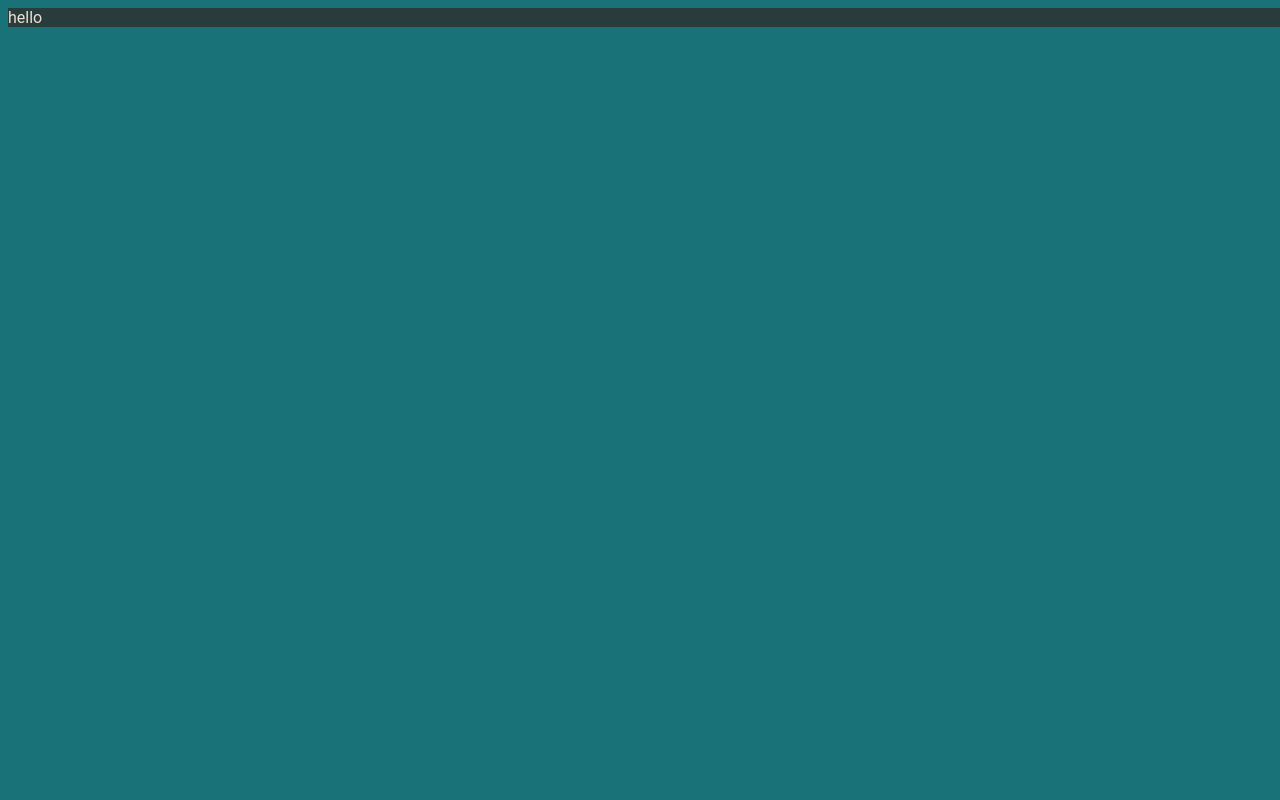
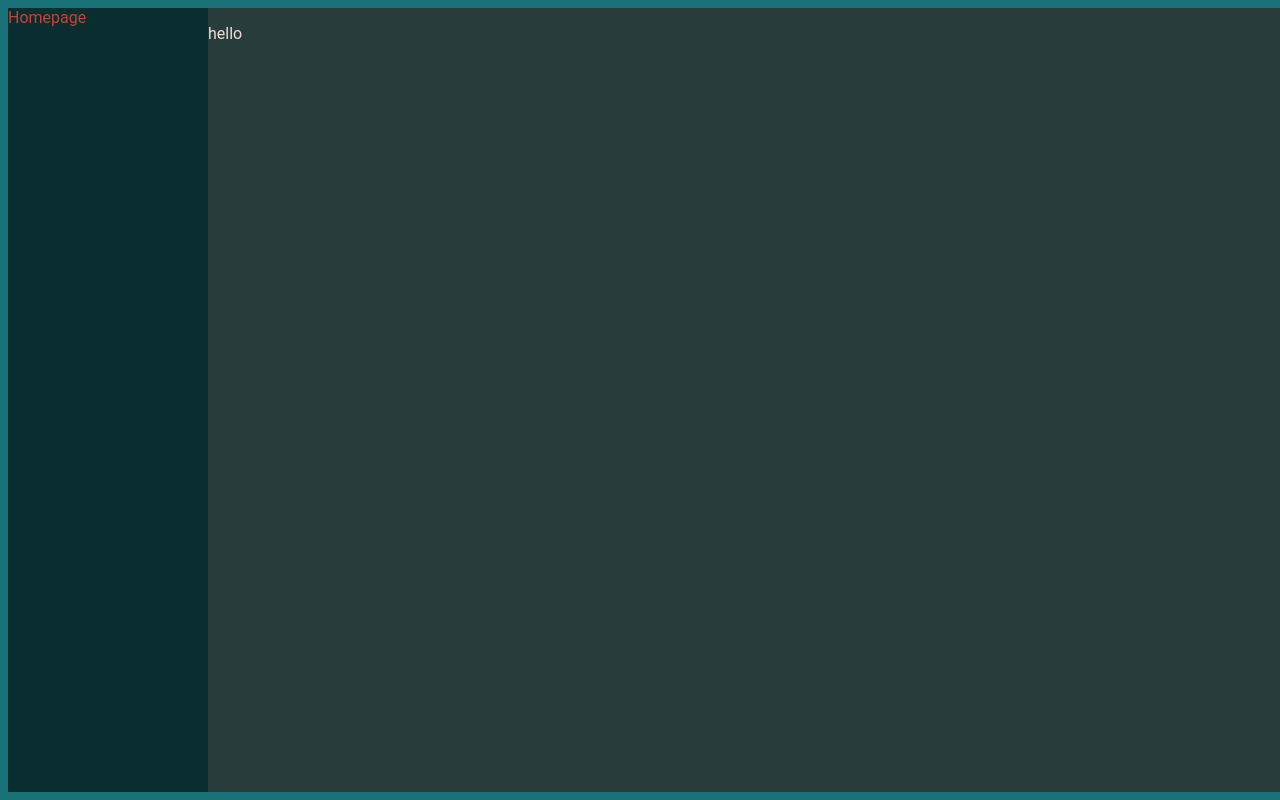
Before and after one commit to Hungry-Hobo/TSA-Website, a plain HTML site: page index.html in a window 1280 px wide. Shown: the top 800 px of the page. Drawn offline with Linux system fonts and the light colour scheme.

Commit message:
Added sidebar

```diff
--- a/index.html
+++ b/index.html
@@ -4,10 +4,10 @@
     <link rel="stylesheet" type="text/css" href="style.css">
   </head>
   <body>
-    <div class="all">
       <div class="main">
+        <div class="sidebar">
+          <a href="index.html">Homepage</a>
+        </div>
         <p>hello</p>
-      </div>
-    </div>
   </body>
 </html>
--- a/style.css
+++ b/style.css
@@ -6,10 +6,25 @@ div {
   align-self: center;
 }
 
+a {
+  color: #c44536;
+  text-decoration: none;
+}
+
 .main {
   margin: auto;
   background-color: #283d3b;
   width: 1600px;
   font-family: Roboto;
   color: #edddd4;
+  overflow: hidden;
 }
+
+.sidebar {
+  background-color: #0A2D30;
+  width: 200px;
+  font-family: Roboto;
+  color: #edddd4;
+  float: left;
+  height: 100%;
+}
```
